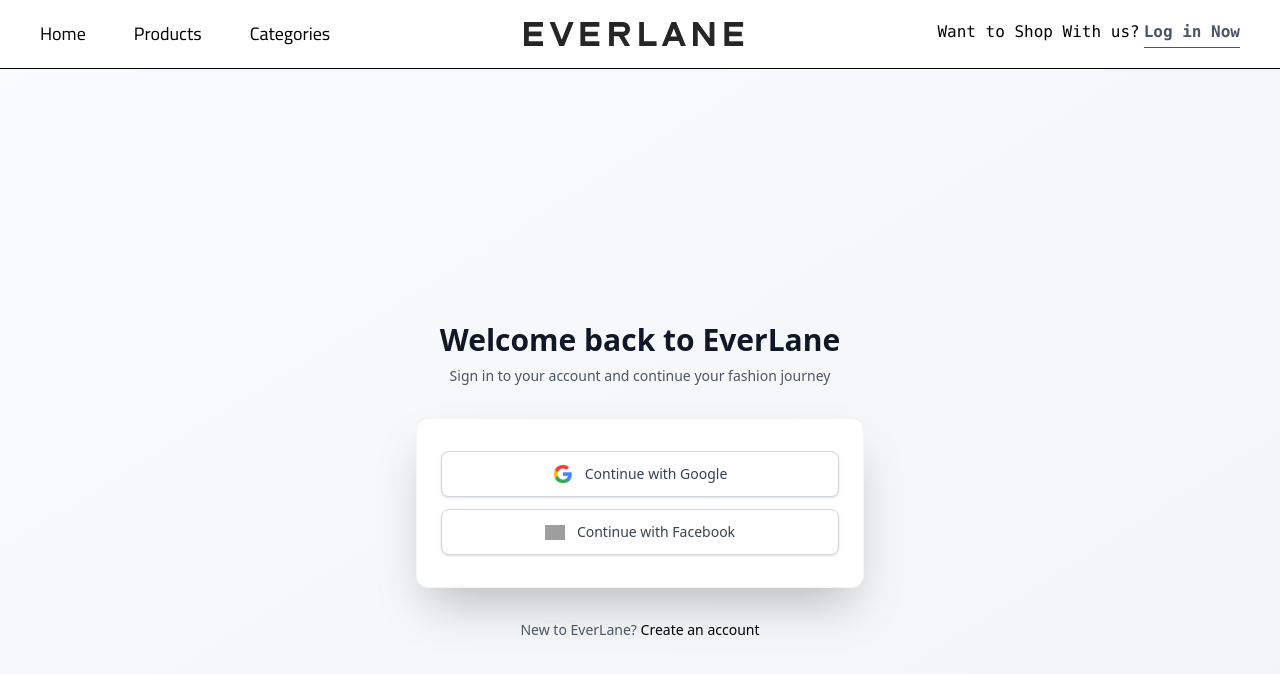
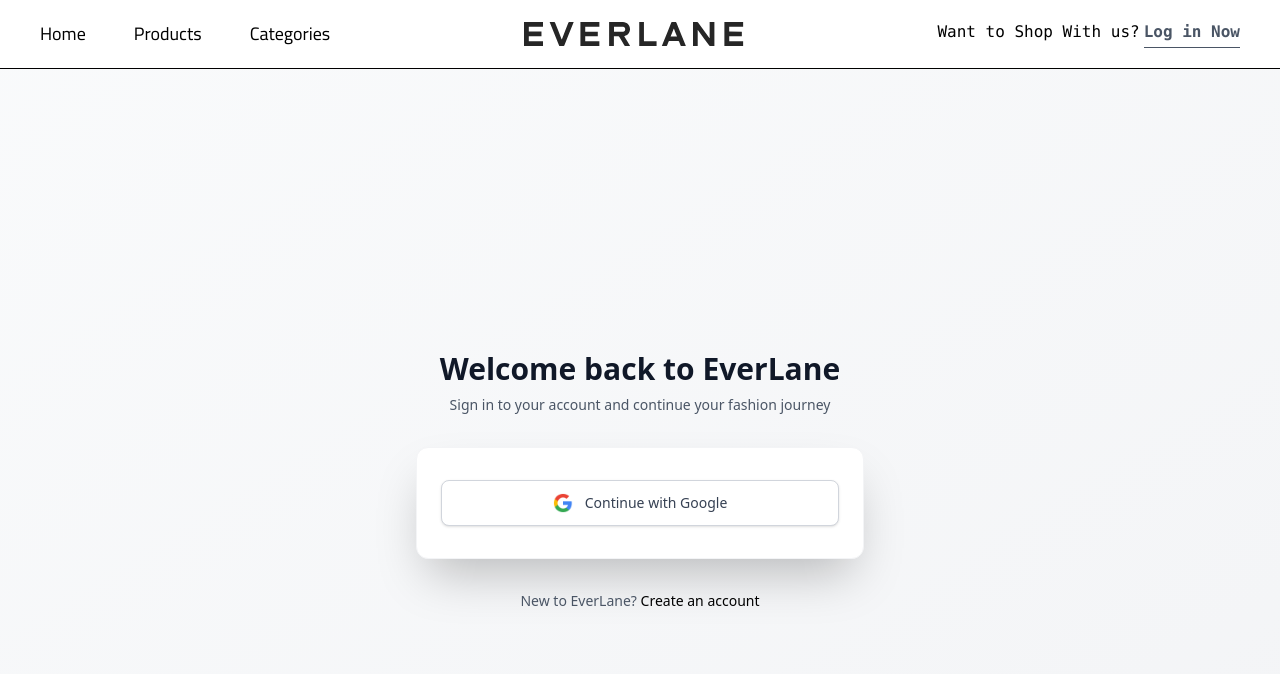
Before and after one commit to abdelrahman-tamim/EverLane-Store, a Next.js app: page /login in a window 1280 px wide. Shown: the top 674 px of the page. Built offline with nearby package versions, Linux system fonts and the light colour scheme; no server answers; grey boxes are pictures that could not be loaded.

Commit message:
google log

```diff
--- a/src/app/_components/LogBtn.tsx
+++ b/src/app/_components/LogBtn.tsx
@@ -54,25 +54,6 @@
             )}
             Continue with Google
           </button>
-
-          <button
-            onClick={handleFacebookLogin}
-            disabled={isFacebookLoading || isPending}
-            className="w-full flex items-center justify-center px-4 py-3 border border-gray-300 rounded-lg shadow-sm bg-white text-sm font-medium text-gray-700 hover:bg-gray-50 focus:outline-none focus:ring-2 focus:ring-offset-2 focus:ring-black transition-all duration-200 disabled:opacity-50 disabled:cursor-not-allowed"
-          >
-            {isFacebookLoading ? (
-              <div className="w-5 h-5 border-2 border-gray-300 border-t-gray-600 rounded-full animate-spin mr-3"></div>
-            ) : (
-              <Image
-                src={facebookimg}
-                width={20}
-                height={20}
-                alt="Facebook"
-                className="mr-3"
-              />
-            )}
-            Continue with Facebook
-          </button>
         </div>
       </div>
     </div>
```
